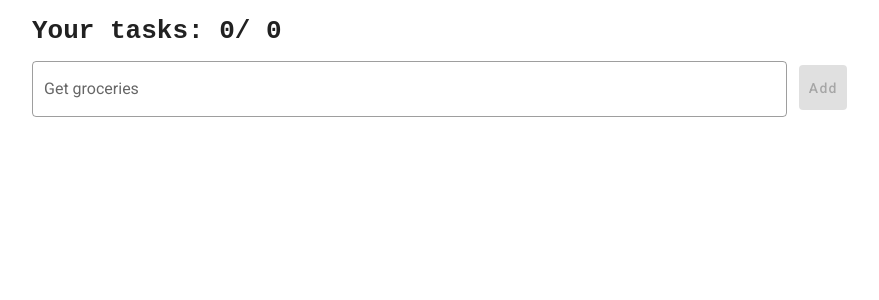
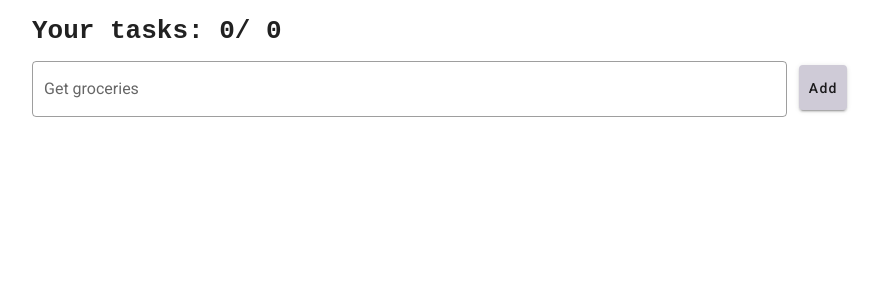
Before and after one commit to Swati11129/vuetify-todo, a Vue app: page / in a window 1280 px wide. Shown: the top 300 px of the page, without its empty margins (236-1115 px from the left). Built offline with nearby package versions, Linux system fonts and the light colour scheme.

Commit message:
commit your task

```diff
--- a/src/components/Todo.vue
+++ b/src/components/Todo.vue
@@ -1,20 +1,17 @@
 <template>
-<v-container >
+<v-container>
     <div class="yourTasks">
         <span>Your tasks: {{ complete }}/ {{ total }} </span>
     </div>
     <div style="display: flex;">
-        <v-text-field class="textfield" v-model="newTodoTitle" outlined label="Get groceries" clearabfa-pull-left @keyup.enter="addTodo">
+        <v-text-field type="text" class="textfield" v-model="newTodoTitle" outlined label="Get groceries" clearabfa-pull-left @keyup.enter="addTodo">
         </v-text-field>
-        <v-btn @click="addTodo" color="#F5F1FF" purple--text
-        class="pa-0 mx-3 my-1 x-small addbtn"  v-bind:disabled="{ isDisable }"
-        >Add
+        <v-btn @click="addTodo" color="#F5F1FF" purple--text class="pa-0 mx-3 my-1 x-small addbtn" v-model:disabled="isDisable" >Add
         </v-btn>
     </div>
 
     <v-list flat>
         <div v-for="todo in todos" :key="todo.id" class="box ">
-
           <v-list-item v-on:click="doneTodo(todo.id)">
                 <template v-slot:default>
                     <v-list-item-action>
@@ -22,7 +19,7 @@
                     </v-list-item-action>
 
                     <v-list-item-content>
-                        <v-list-item-title    :class="{'text-decoration-line-through' : todo.done }">
+                        <v-list-item-title :class="{'text-decoration-line-through' : todo.done }">
                             {{todo.title}}
                         </v-list-item-title>
                     </v-list-item-content>
@@ -38,26 +35,56 @@
 </template>
 
 <script>
+
 export default {
     name: 'Todo',
     data() {
         return {
             newTodoTitle: '',
-            todos: [
-
-            ]
+            todos: [ ],
         }
     },
     computed: {
         complete() {
-      let len=this.todos.length
-      return len
+
+            let len = this.todos.length
+            // let strike(){
+            //   this.todos.filter(todo=>todo.done!==).length
+            // }
+            // return len
+
+
+              function todocallback(todo){
+                 return todo.done!=true
+              }
+              const completedTodos=this.todos.filter(todocallback).length
+              console.log(completedTodos,"no of strike through")
+              len=len-completedTodos;
+              return len;
+
+            // function  callbackfnc(element,index,array ){
+
+            // }
+            // let functionvariable=()=>{
+
+            // }
+            // let callbackfnc=()=>{
+
+            // }
+            // let strik= this.todos.filter(callbackfnc)
         },
-    total(){
+        total() {
+          console.log("consoled check")
             return this.todos.length
         },
       },
       methods: {
+
+        isDisable() {
+           console.log(this.newTodoTitle.length,"length disable")
+           // return this.newTodoTitle.length>0;
+           return true
+        },
         addTodo() {
             let newTodo = {
                 id: Date.now(),
@@ -71,14 +98,42 @@ export default {
         doneTodo(id) {
             let todo = this.todos.filter(todo => todo.id === id)[0]
             todo.done = !todo.done
-              if(todo.done)
-              {
-                complete=complete-1
-              }
+
+            // let todos=[
+            //   {
+            //     id: 1,
+            //     title: "shampoo",
+            //     done: false
+            //   },
+            //   {
+            //     id: 2,
+            //     title: "apple",
+            //     done: false
+            //   },
+            //   {
+            //     id: 3,
+            //     title: "juice",
+            //     done: false
+            //   }]
+
+            // return
+            // [ {
+            //     id: 1,
+            //     title: "shampoo",
+            //     done: false
+            //   },
+          // ]
+
+
+              //  {
+              //   id: 1,
+              //  title: "shampoo",
+              //  done: false
+              //  }
+
         },
-        isDisable() {
-      return this.textfield.lenght == 0;
-    },
+
+
         deleteTodo(id) {
             this.todos = this.todos.filter(todo => todo.id !== id)
         },
@@ -89,10 +144,11 @@ export default {
 </script>
 
 <style scoped>
-.container{
+.container {
     margin-right: auto;
-  margin-left:20% ;
+    margin-left: 20%;
 }
+
 .box {
     width: 70%;
     height: 50pxpx;
@@ -107,29 +163,32 @@ export default {
 .v-input {
     max-width: 65%;
 }
+
 .textfield {
     font-size: large;
     margin-bottom: 10px;
 }
-.addbtn{
+
+.addbtn {
     min-height: 45px;
     font-size: large;
- color:purple;
+    color: purple;
     min-width: 47px;
     padding: 0px 0px;
     text-transform: none;
 
 }
+
 .v-btn:not(.v-btn--round).v-size--default {
     height: 36px;
     min-width: 48px;
 }
-.yourTasks{
-  font-weight:550;
+
+.yourTasks {
+    font-weight: 550;
 
     font-family: monospace;
     margin-bottom: 10px;
-  font-size:xx-large
+    font-size: xx-large
 }
-
 </style>
```
Lines whose indentation alone changed are shown as unchanged.
